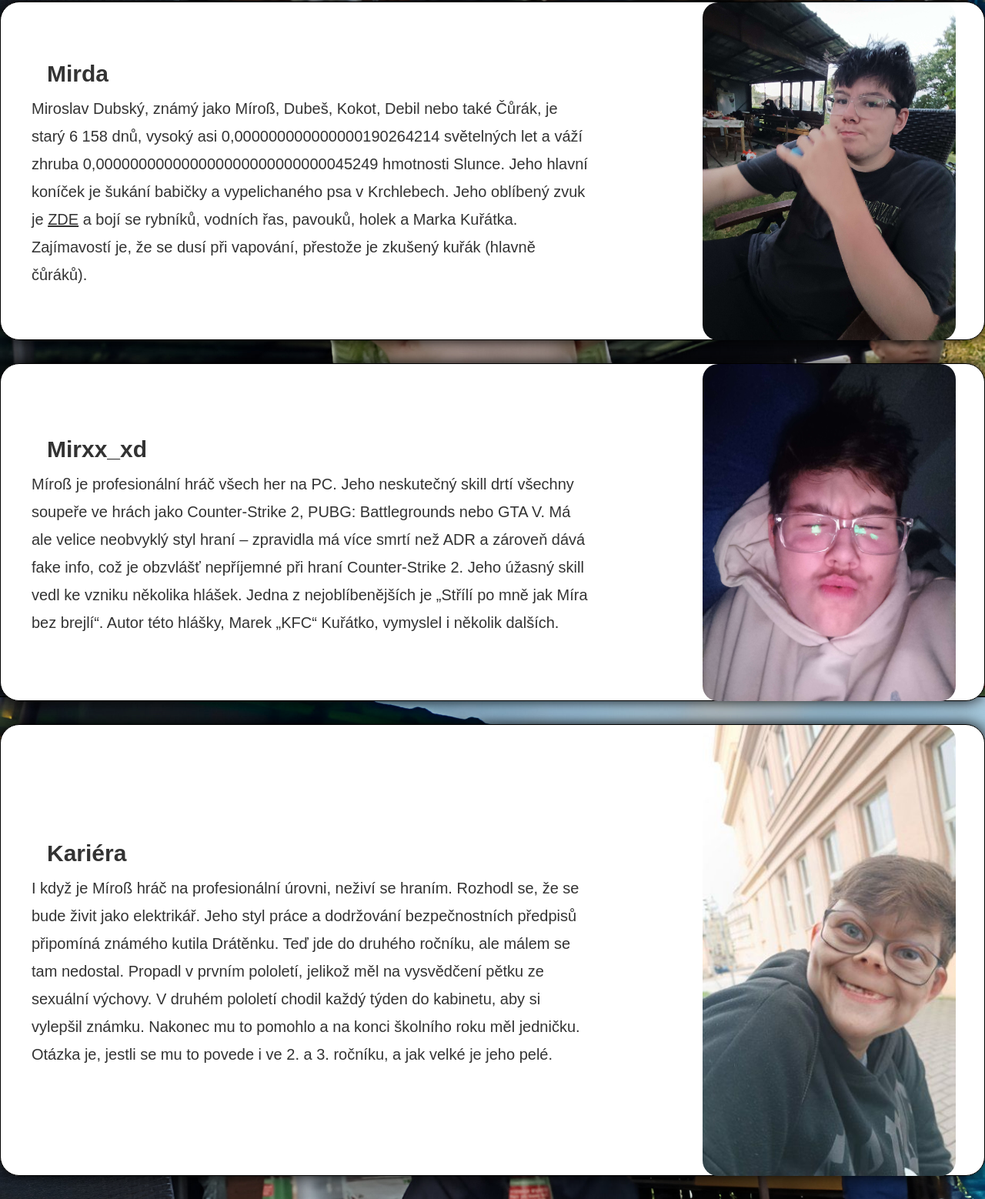
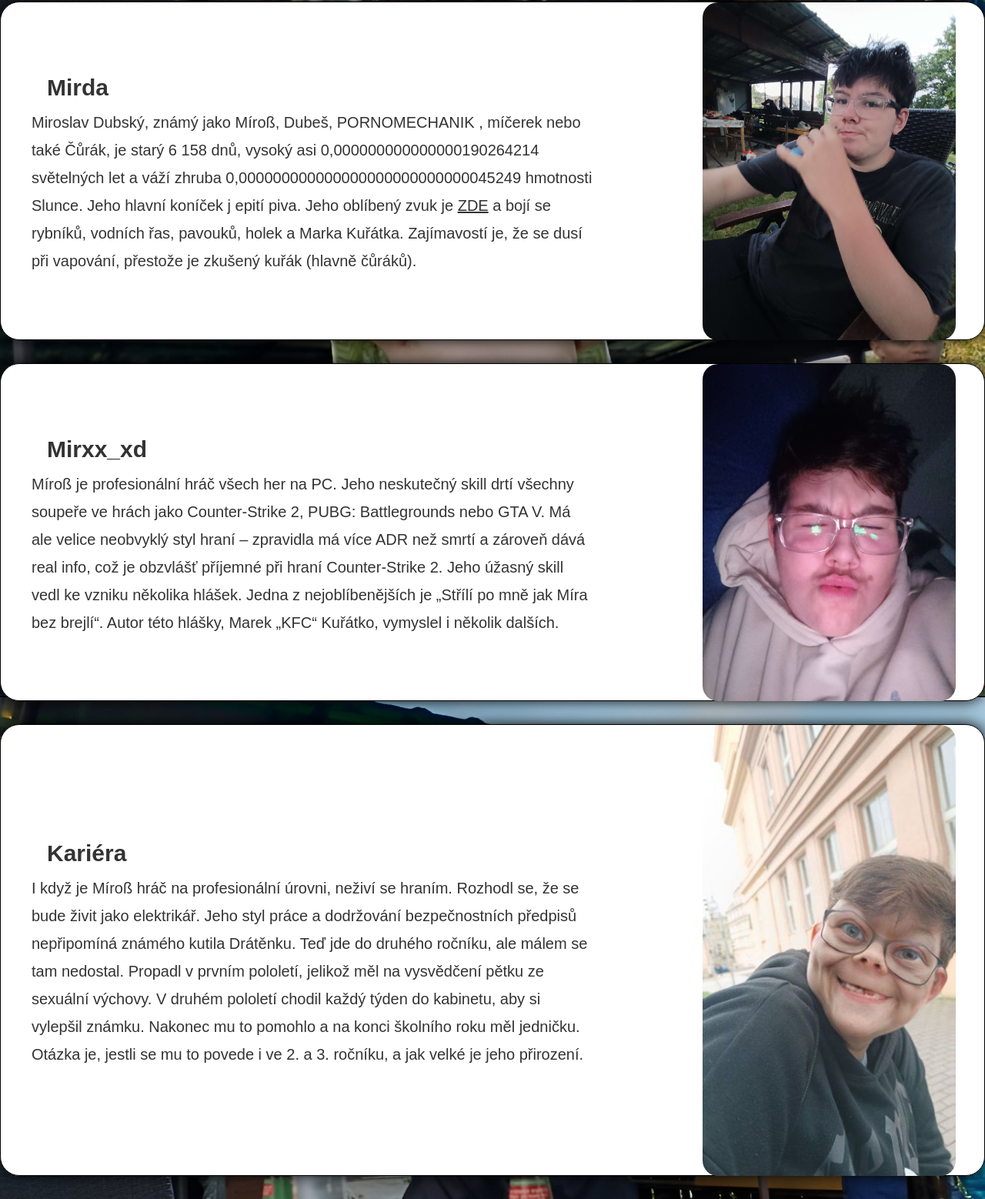
Before and after one commit to Mirxx-xd/My-website, a plain HTML site: page index.html in a window 1280 px wide. Shown: the part 694-2252 px from the top of the page at 77% size. Drawn offline with Linux system fonts and the light colour scheme.

Commit message:
Update index.html

```diff
--- a/index.html
+++ b/index.html
@@ -23,7 +23,7 @@
         <div class="container" id="article_1">
             <div class="text">
                 <h2>Mirda</h2>
-                <p>Miroslav Dubský, známý jako Míroß, Dubeš, Kokot, Debil nebo také Čůrák, je starý 6 158 dnů, vysoký asi 0,000000000000000190264214 světelných let a váží zhruba 0,000000000000000000000000000045249 hmotnosti Slunce. Jeho hlavní koníček je šukání babičky a vypelichaného psa v Krchlebech. Jeho oblíbený zvuk je <a id="b" href="https://www.youtube.com/shorts/h-rBf88Jhdw" target="_blank">ZDE</a> a bojí se rybníků, vodních řas, pavouků, holek a Marka Kuřátka. Zajímavostí je, že se dusí při vapování, přestože je zkušený kuřák (hlavně čůráků).</p>
+                <p>Miroslav Dubský, známý jako Míroß, Dubeš, PORNOMECHANIK , míčerek nebo také Čůrák, je starý 6 158 dnů, vysoký asi 0,000000000000000190264214 světelných let a váží zhruba 0,000000000000000000000000000045249 hmotnosti Slunce. Jeho hlavní koníček j epití piva. Jeho oblíbený zvuk je <a id="b" href="https://www.youtube.com/shorts/h-rBf88Jhdw" target="_blank">ZDE</a> a bojí se rybníků, vodních řas, pavouků, holek a Marka Kuřátka. Zajímavostí je, že se dusí při vapování, přestože je zkušený kuřák (hlavně čůráků).</p>
             </div>
             <div class="picture"><a href="#menu"><img class="image_1" src="./images/1755006474290.jpg" alt=""width="100%"></a></div>
         </div>
@@ -31,7 +31,7 @@
         <div class="container1" id="article_2">
             <div class="text1">
                 <h2>Mirxx_xd</h2>
-                <p>Míroß je profesionální hráč všech her na PC. Jeho neskutečný skill drtí všechny soupeře ve hrách jako Counter-Strike 2, PUBG: Battlegrounds nebo GTA V. Má ale velice neobvyklý styl hraní – zpravidla má více smrtí než ADR a zároveň dává fake info, což je obzvlášť nepříjemné při hraní Counter-Strike 2. Jeho úžasný skill vedl ke vzniku několika hlášek. Jedna z nejoblíbenějších je „Střílí po mně jak Míra bez brejlí“. Autor této hlášky, Marek „KFC“ Kuřátko, vymyslel i několik dalších.</p>
+                <p>Míroß je profesionální hráč všech her na PC. Jeho neskutečný skill drtí všechny soupeře ve hrách jako Counter-Strike 2, PUBG: Battlegrounds nebo GTA V. Má ale velice neobvyklý styl hraní – zpravidla má více ADR než smrtí  a zároveň dává real info, což je obzvlášť příjemné při hraní Counter-Strike 2. Jeho úžasný skill vedl ke vzniku několika hlášek. Jedna z nejoblíbenějších je „Střílí po mně jak Míra bez brejlí“. Autor této hlášky, Marek „KFC“ Kuřátko, vymyslel i několik dalších.</p>
             </div>
             <div class="picture1" id="picture1"><a href="#menu"><img class="image_1" src="./images/1755006474315.jpg" alt=""width="100%"></a></div>
         </div>
@@ -39,7 +39,7 @@
         <div class="container" id="article_3">
             <div class="text">
                 <h2>Kariéra</h2>
-                <p>I když je Míroß hráč na profesionální úrovni, neživí se hraním. Rozhodl se, že se bude živit jako elektrikář. Jeho styl práce a dodržování bezpečnostních předpisů připomíná známého kutila Drátěnku. Teď jde do druhého ročníku, ale málem se tam nedostal. Propadl v prvním pololetí, jelikož měl na vysvědčení pětku ze sexuální výchovy. V druhém pololetí chodil každý týden do kabinetu, aby si vylepšil známku. Nakonec mu to pomohlo a na konci školního roku měl jedničku. Otázka je, jestli se mu to povede i ve 2. a 3. ročníku, a jak velké je jeho pelé.</p>
+                <p>I když je Míroß hráč na profesionální úrovni, neživí se hraním. Rozhodl se, že se bude živit jako elektrikář. Jeho styl práce a dodržování bezpečnostních předpisů nepřipomíná známého kutila Drátěnku. Teď jde do druhého ročníku, ale málem se tam nedostal. Propadl v prvním pololetí, jelikož měl na vysvědčení pětku ze sexuální výchovy. V druhém pololetí chodil každý týden do kabinetu, aby si vylepšil známku. Nakonec mu to pomohlo a na konci školního roku měl jedničku. Otázka je, jestli se mu to povede i ve 2. a 3. ročníku, a jak velké je jeho přirození.</p>
             </div>
             <div class="picture"><a href="#menu"><img class="image_1" src="./images/aHR0cHM6Ly9jZi1zdC5zYy1jZG4ubmV0L2kvQWxnN2tTb3AyaFRrbzBScTdlMEMyP2JvPUVna3lBUWxJQWxCVllBRSUzRCZ1Yz04NQ.png" alt=""width="100%"></a></div>
         </div>
```
